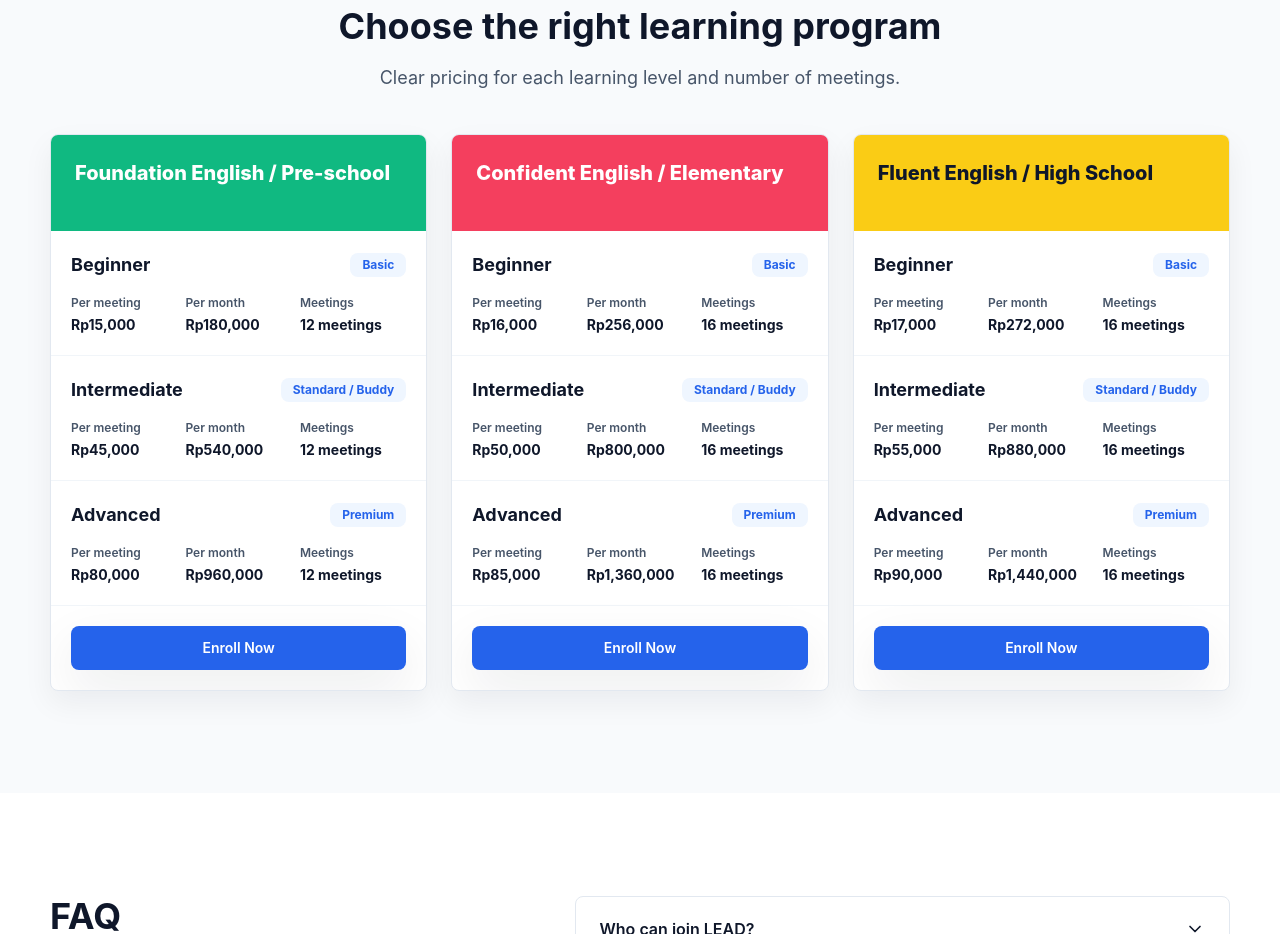
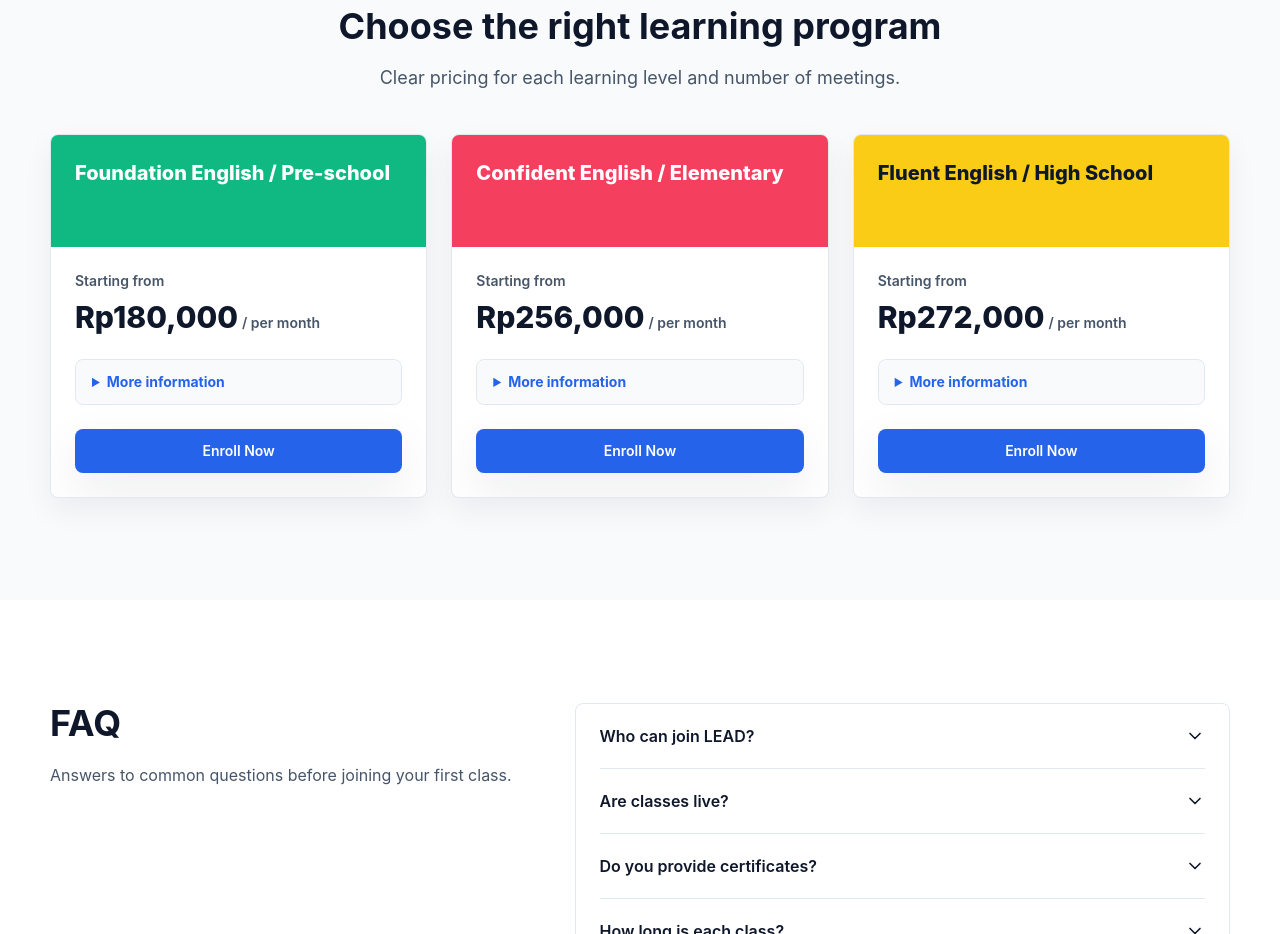
Before and after one commit to Learn-English-Daily/Learn-English-Daily-Website, a Next.js app: page /en in a window 1280 px wide. Shown: the part 6040-6974 px from the top of the page. Built offline with nearby package versions, Linux system fonts and the light colour scheme.

Commit message:
Simplify course pricing cards

```diff
--- a/src/app/[locale]/page.tsx
+++ b/src/app/[locale]/page.tsx
@@ -72,7 +72,9 @@ export default async function HomePage({ params }: { params: Promise<{ locale: s
           pricingIntro: "Harga transparan untuk setiap tingkat belajar dan jumlah pertemuan.",
           perMeeting: "Per pertemuan",
           perMonth: "Per bulan",
-          meetings: "Pertemuan"
+          meetings: "Pertemuan",
+          startingFrom: "Mulai dari",
+          moreInformation: "Informasi lebih lanjut"
         }
       : {
           pills: ["Daily speaking quests", "Vocabulary streaks", "Friendly feedback"],
@@ -86,7 +88,9 @@ export default async function HomePage({ params }: { params: Promise<{ locale: s
           pricingIntro: "Clear pricing for each learning level and number of meetings.",
           perMeeting: "Per meeting",
           perMonth: "Per month",
-          meetings: "Meetings"
+          meetings: "Meetings",
+          startingFrom: "Starting from",
+          moreInformation: "More information"
         };
 
   const jsonLd = {
@@ -393,37 +397,47 @@ export default async function HomePage({ params }: { params: Promise<{ locale: s
                     ? "bg-rose-500 text-white"
                     : "bg-lead-yellow text-lead-navy";
               return (
-                <Card key={course} className="overflow-hidden">
-                  <div className={`min-h-24 p-6 ${headerStyle}`}>
+                  <Card key={course} className="flex h-full flex-col overflow-hidden">
+                    <div className={`min-h-28 p-6 ${headerStyle}`}>
                       <h3 className="font-heading text-xl font-extrabold leading-7">{course}</h3>
                     </div>
-                  <div className="divide-y divide-slate-100">
+                    <div className="flex flex-1 flex-col p-6">
+                      <p className="text-sm font-semibold text-lead-gray">{funCopy.startingFrom}</p>
+                      <p className="mt-2 font-heading text-3xl font-extrabold text-lead-navy">
+                        {levels[0][3]}
+                        <span className="ml-1 text-sm font-semibold text-lead-gray">/ {funCopy.perMonth.toLowerCase()}</span>
+                      </p>
+                      <details className="mt-6 rounded-lg border border-slate-200 bg-slate-50">
+                        <summary className="focus-ring cursor-pointer rounded-lg px-4 py-3 text-sm font-bold text-lead-blue">
+                          {funCopy.moreInformation}
+                        </summary>
+                        <div className="divide-y divide-slate-200 border-t border-slate-200">
                           {levels.map(([level, plan, perMeeting, perMonth, meetings]) => (
-                      <div key={level} className="p-5">
+                            <div key={level} className="p-4">
                               <div className="flex items-center justify-between gap-3">
-                          <h4 className="font-heading text-lg font-bold text-lead-navy">{level}</h4>
-                          <span className="rounded-lg bg-blue-50 px-3 py-1 text-xs font-bold text-lead-blue">{plan}</span>
+                                <h4 className="font-heading font-bold text-lead-navy">{level}</h4>
+                                <span className="rounded-lg bg-white px-2 py-1 text-xs font-bold text-lead-blue">{plan}</span>
                               </div>
-                        <dl className="mt-4 grid grid-cols-3 gap-2 text-sm">
+                              <dl className="mt-3 grid grid-cols-3 gap-2 text-xs">
                                 <div>
-                            <dt className="text-xs font-semibold text-lead-gray">{funCopy.perMeeting}</dt>
+                                  <dt className="font-semibold text-lead-gray">{funCopy.perMeeting}</dt>
                                   <dd className="mt-1 font-bold text-lead-navy">{perMeeting}</dd>
                                 </div>
                                 <div>
-                            <dt className="text-xs font-semibold text-lead-gray">{funCopy.perMonth}</dt>
+                                  <dt className="font-semibold text-lead-gray">{funCopy.perMonth}</dt>
                                   <dd className="mt-1 font-bold text-lead-navy">{perMonth}</dd>
                                 </div>
                                 <div>
-                            <dt className="text-xs font-semibold text-lead-gray">{funCopy.meetings}</dt>
+                                  <dt className="font-semibold text-lead-gray">{funCopy.meetings}</dt>
                                   <dd className="mt-1 font-bold text-lead-navy">{meetings}</dd>
                                 </div>
                               </dl>
                             </div>
                           ))}
                         </div>
-                  <div className="border-t border-slate-100 p-5">
+                      </details>
                       <Button asChild className="w-full">
-                      <Link href={`/${locale}#contact`}>{copy.cta.enroll}</Link>
+                        <Link href={`/${locale}#contact`} className="mt-6">{copy.cta.enroll}</Link>
                       </Button>
                     </div>
                 </Card>
```
Lines whose indentation alone changed are shown as unchanged.
